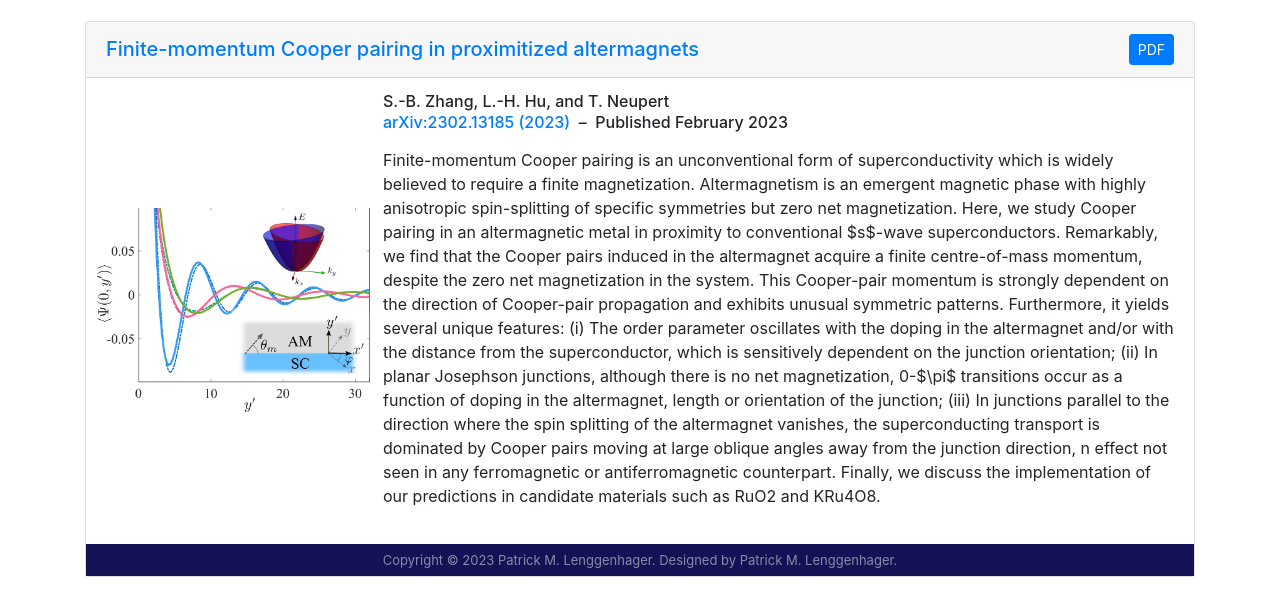
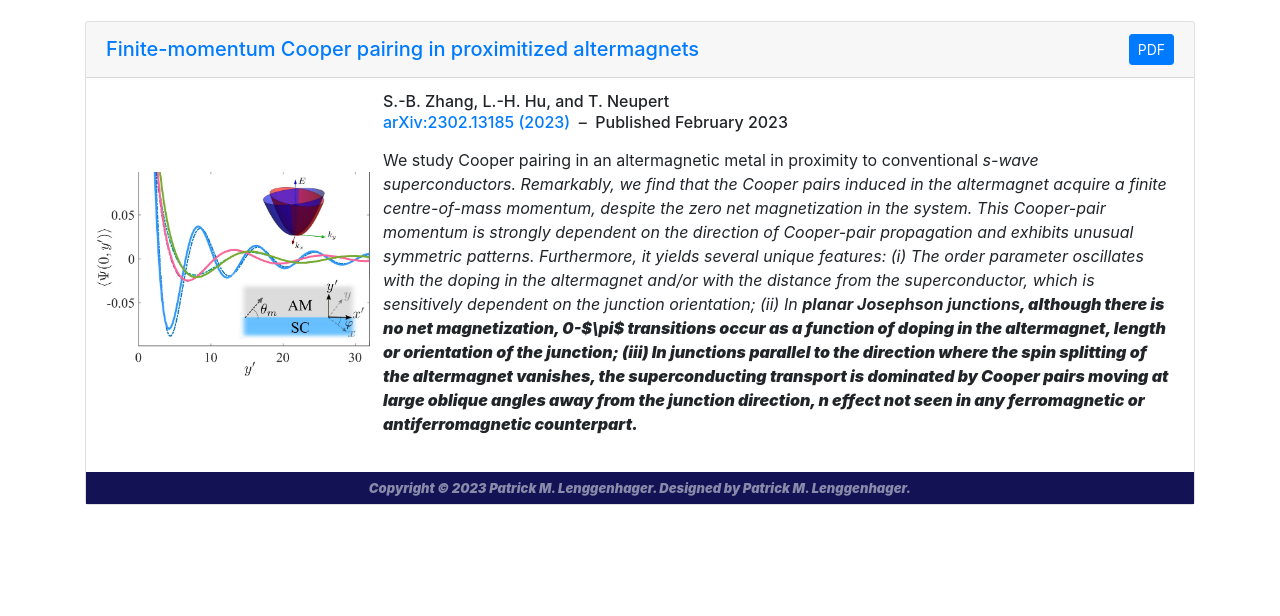
Before and after one commit to SongboZhang2023/SongboZhang.github.io, a plain HTML site: page publications.html in a window 1280 px wide. Shown: the part 118-734 px from the top of the page. Drawn offline with nearby package versions, Linux system fonts and the light colour scheme.

Commit message:
Update publications.html

```diff
--- a/publications.html
+++ b/publications.html
@@ -88,20 +88,18 @@
 
 						<div class="d-none d-lg-block">
 							<p><p>
-						Finite-momentum Cooper pairing is an unconventional form of superconductivity which is widely believed to require a finite magnetization.
-						Altermagnetism is an emergent magnetic phase with highly anisotropic spin-splitting of specific symmetries but zero net magnetization.
-                                                Here, we study Cooper pairing in an altermagnetic metal in proximity to conventional $s$-wave superconductors.
+						We study Cooper pairing in an altermagnetic metal in proximity to conventional <em>s<em>-wave superconductors.
 						Remarkably, we find that the Cooper pairs induced in the altermagnet acquire a finite centre-of-mass momentum,
 						despite the zero net magnetization in the system.
 						This Cooper-pair momentum is strongly dependent on the direction of Cooper-pair propagation and exhibits unusual symmetric patterns.
 						Furthermore, it yields several unique features: (i) The order parameter oscillates with the doping in the altermagnet and/or with the distance from the superconductor,
 						which is sensitively dependent on the junction orientation;
-						(ii) In planar Josephson junctions, although there is no net magnetization, 0-$\pi$ transitions occur as a function of doping in the altermagnet,
+						(ii) In <strong>planar Josephson junctions<strong>, although there is no net magnetization, 0-$\pi$ transitions occur as a function of doping in the altermagnet,
 						length or orientation of the junction;
 						(iii) In junctions parallel to the direction where the spin splitting of the altermagnet vanishes,
 						the superconducting transport is dominated by Cooper pairs moving at large oblique angles away from the junction direction,
 						n effect not seen in any ferromagnetic or antiferromagnetic counterpart.
-						Finally, we discuss the implementation of our predictions in candidate materials such as RuO2 and KRu4O8.</p>
+						</p>
 </p>
 						</div>
 					</div>
```
